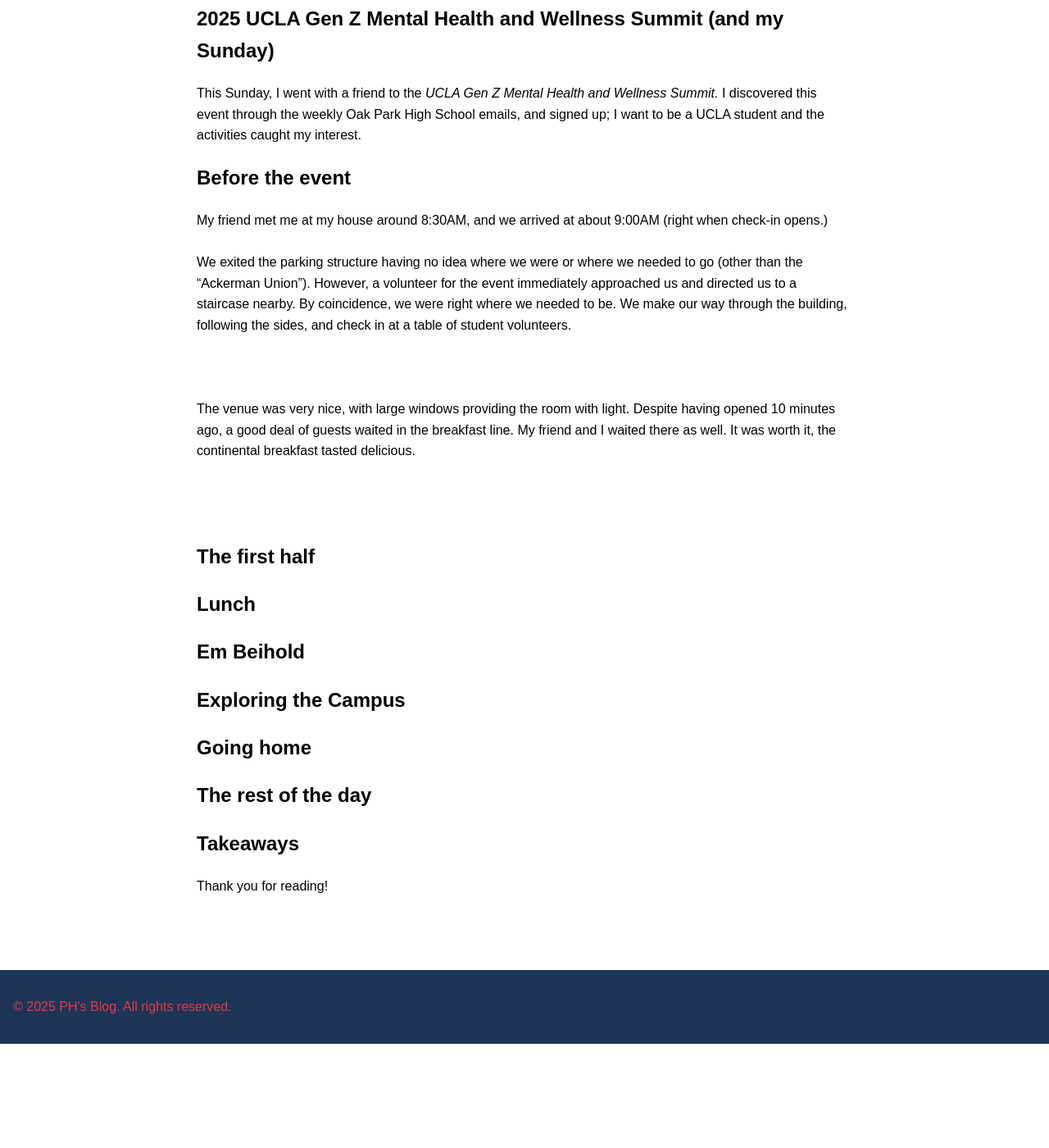
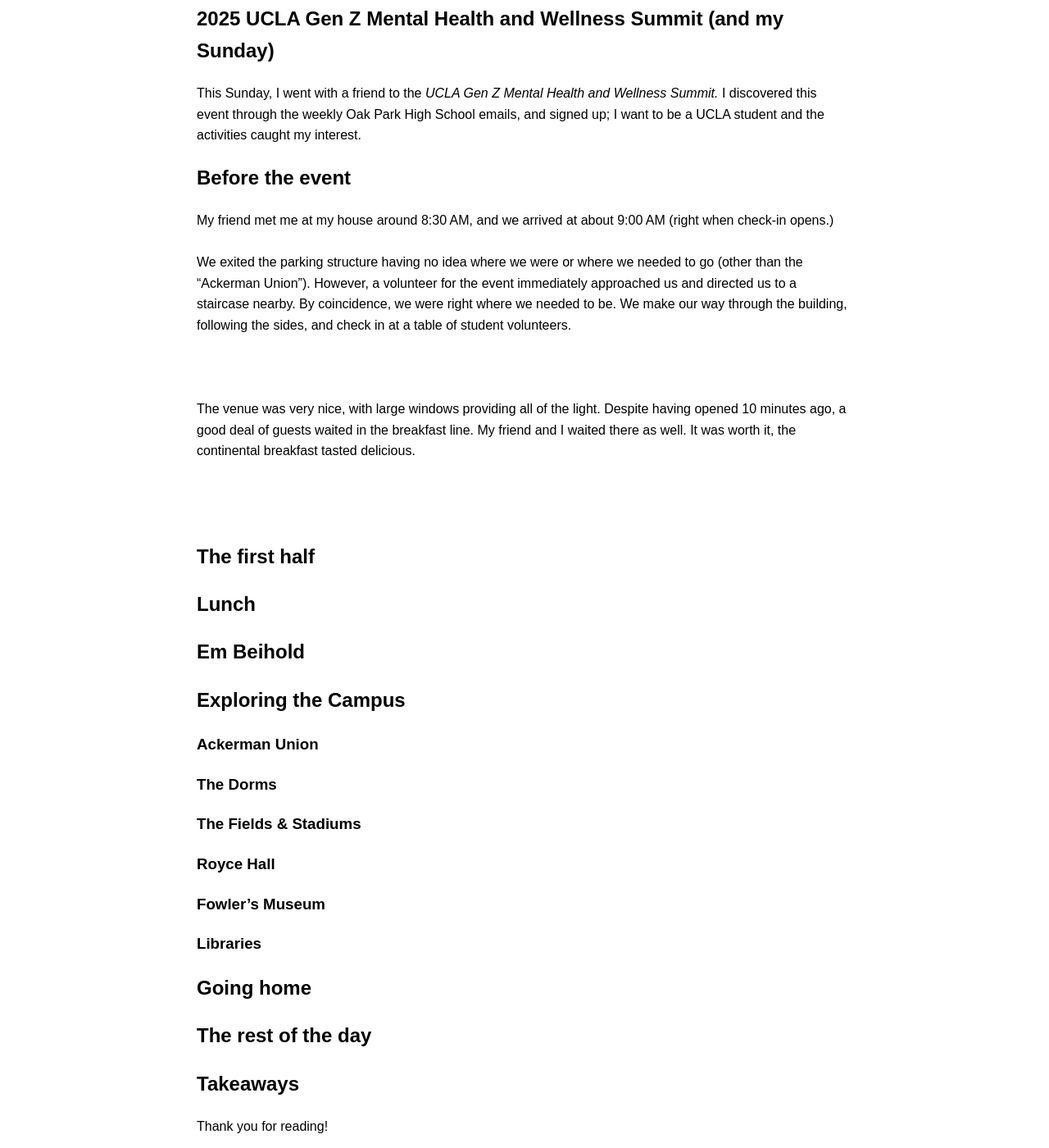
Before and after one commit to CaptainSapphire/PH-s-Blog, a Jekyll site: the page built from _posts/2025-03-02-UCLA-Wellness-Summit.md, in a window 1280 px wide and 1400 px high, scrolled down 312 px. Shown: the whole window at 82% size. Built offline with Jekyll 4.4.1, drawn with Linux system fonts in a browser that asks for light colours; our own code applies the rules of GitHub Pages for plain Markdown files; before the commit the page ends 1585 px from its top, so only the background shows below that.

Commit message:
Update 2025-03-02-UCLA-Wellness-Summit.md

```diff
--- a/_posts/2025-03-02-UCLA-Wellness-Summit.md
+++ b/_posts/2025-03-02-UCLA-Wellness-Summit.md
@@ -3,11 +3,11 @@
 I discovered this event through the weekly Oak Park High School emails, and signed up; I want to be a UCLA student and the activities caught my interest.
 
 # Before the event
-My friend met me at my house around 8:30AM, and we arrived at about 9:00AM (right when check-in opens.) <br><br>
+My friend met me at my house around 8:30 AM, and we arrived at about 9:00 AM (right when check-in opens.) <br><br>
 We exited the parking structure having no idea where we were or where we needed to go (other than the "Ackerman Union"). However, a volunteer for the event
 immediately approached us and directed us to a staircase nearby. By coincidence, we were right where we needed to be. We make our way through the building, following the sides, and check in at a table of student volunteers. <br><br>
 ![]() <br><br>
-The venue was very nice, with large windows providing the room with light. Despite having opened 10 minutes ago, a good deal of guests waited in the breakfast line. My friend and I waited there as well. It was worth it, the continental breakfast tasted delicious. <br><br>
+The venue was very nice, with large windows providing all of the light. Despite having opened 10 minutes ago, a good deal of guests waited in the breakfast line. My friend and I waited there as well. It was worth it, the continental breakfast tasted delicious. <br><br>
 ![]() <br><br>
 
 # The first half
@@ -18,6 +18,14 @@
 
 # Exploring the Campus
 
+### Ackerman Union
+### The Dorms
+### The Fields & Stadiums
+### Royce Hall
+### Fowler's Museum
+### Libraries
+
+
 # Going home
 
 # The rest of the day
```
